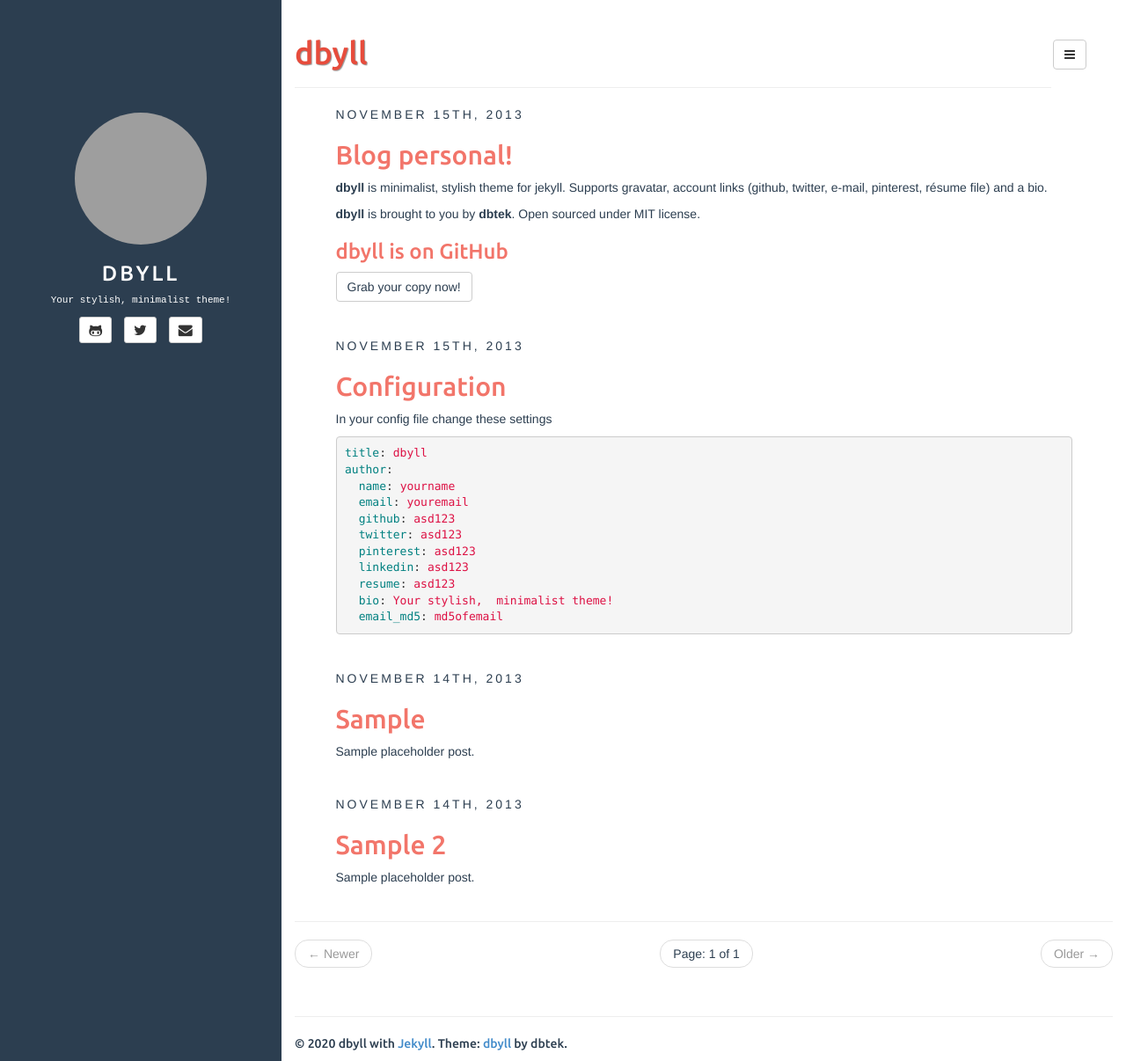
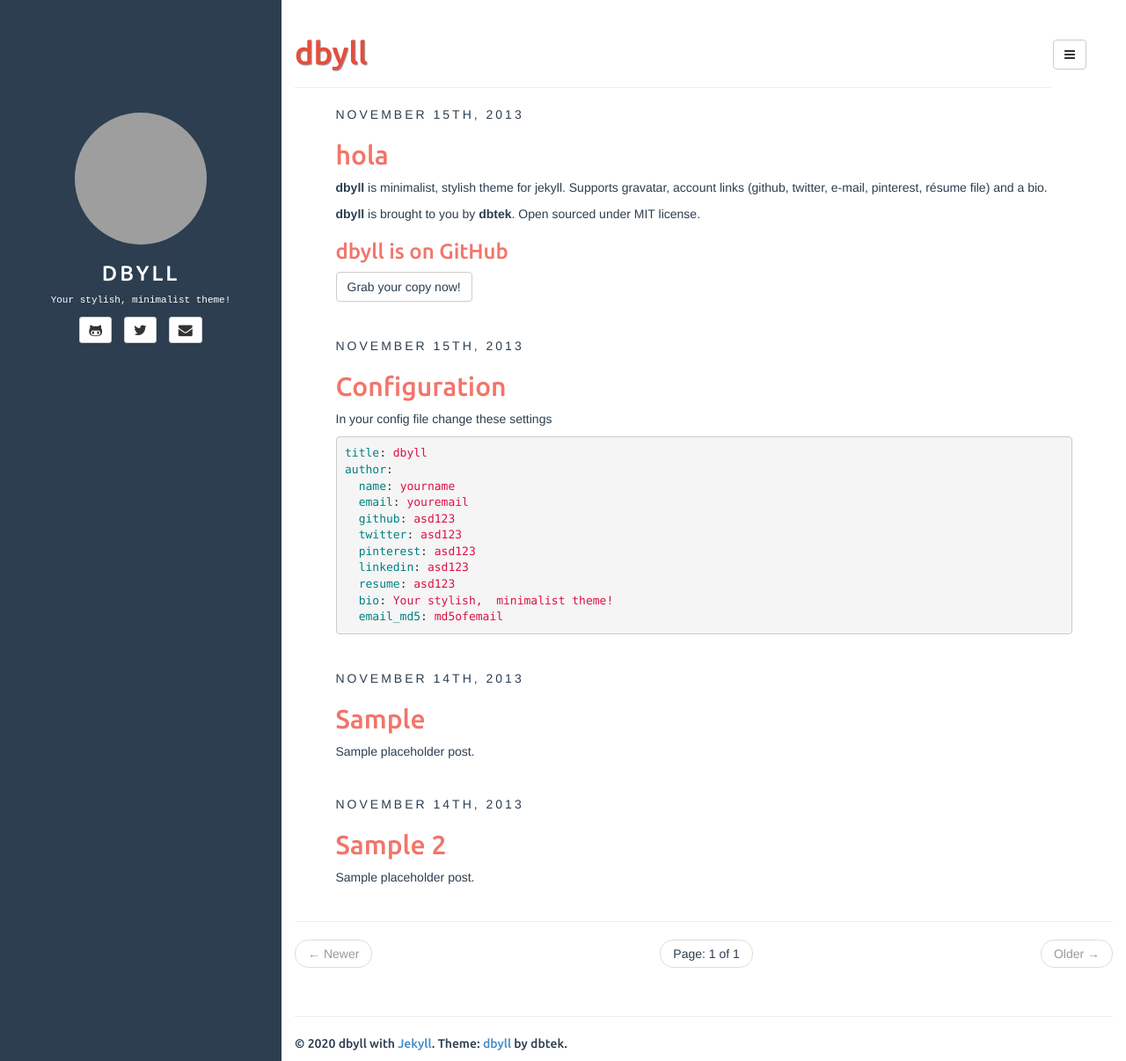
Before and after one commit to sasolanom/sasolanom.github.io, a Jekyll site: the page built from index.html, in a window 1280 px wide and 1206 px high. Shown: the whole window at 88% size. Built offline with Jekyll 4.4.1, drawn with Linux system fonts in a browser that asks for light colours; the list of posts is cut into pages by our own code; grey boxes are pictures that could not be loaded.

Commit message:
Update 2013-11-15-hello-world.md

```diff
--- a/_posts/2013-11-15-hello-world.md
+++ b/_posts/2013-11-15-hello-world.md
@@ -1,6 +1,6 @@
 ---
 layout: post
-title: Blog personal!
+title: hola
 categories: [general, setup, demo]
 tags: [demo, dbyll, dbtek, setup]
 fullview: true
```
